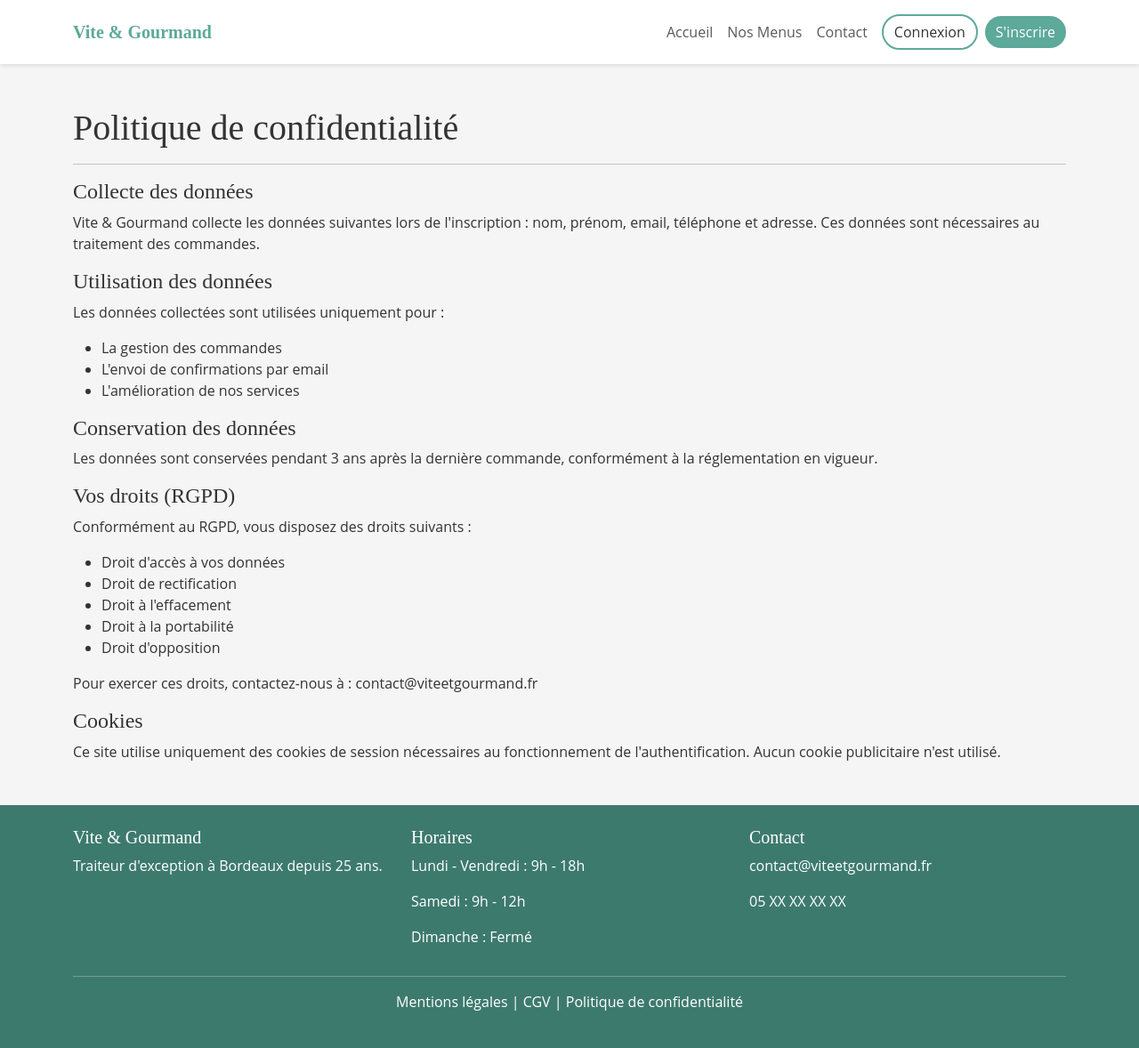
After one commit to Rvlto974/vite-gourmand02, a PHP site: page /pages/confidentialite in a window 1280 px wide. The commit adds this page. Shown: the whole page at 89% size. Run offline with PHP 8.4, Linux system fonts and the light colour scheme.

Commit message:
feat: pages mentions legales CGV confidentialite

```diff
--- /dev/null
+++ b/vite-gourmand02/controllers/PagesController.php
@@ -0,0 +1,14 @@
+<?php
+class PagesController {
+    public function mentions() {
+        require_once 'views/pages/mentions.php';
+    }
+
+    public function cgv() {
+        require_once 'views/pages/cgv.php';
+    }
+
+    public function confidentialite() {
+        require_once 'views/pages/confidentialite.php';
+    }
+}
--- a/vite-gourmand02/views/layouts/footer.php
+++ b/vite-gourmand02/views/layouts/footer.php
@@ -21,9 +21,9 @@
             </div>
             <hr>
             <p class="text-center">
-                <a href="/mentions-legales">Mentions légales</a> |
-                <a href="/cgv">CGV</a> |
-                <a href="/confidentialite">Politique de confidentialité</a>
+                <a href="/pages/mentions">Mentions légales</a> |
+                <a href="/pages/cgv">CGV</a> |
+                <a href="/pages/confidentialite">Politique de confidentialité</a>
             </p>
         </div>
     </footer>
--- /dev/null
+++ b/vite-gourmand02/views/pages/confidentialite.php
@@ -0,0 +1,40 @@
+<?php require_once 'views/layouts/header.php'; ?>
+
+<div class="container mt-5 mb-5">
+    <h1>Politique de confidentialité</h1>
+    <hr>
+
+    <h4>Collecte des données</h4>
+    <p>Vite & Gourmand collecte les données suivantes lors de l'inscription :
+    nom, prénom, email, téléphone et adresse. Ces données sont nécessaires
+    au traitement des commandes.</p>
+
+    <h4>Utilisation des données</h4>
+    <p>Les données collectées sont utilisées uniquement pour :</p>
+    <ul>
+        <li>La gestion des commandes</li>
+        <li>L'envoi de confirmations par email</li>
+        <li>L'amélioration de nos services</li>
+    </ul>
+
+    <h4>Conservation des données</h4>
+    <p>Les données sont conservées pendant 3 ans après la dernière commande,
+    conformément à la réglementation en vigueur.</p>
+
+    <h4>Vos droits (RGPD)</h4>
+    <p>Conformément au RGPD, vous disposez des droits suivants :</p>
+    <ul>
+        <li>Droit d'accès à vos données</li>
+        <li>Droit de rectification</li>
+        <li>Droit à l'effacement</li>
+        <li>Droit à la portabilité</li>
+        <li>Droit d'opposition</li>
+    </ul>
+    <p>Pour exercer ces droits, contactez-nous à : contact@viteetgourmand.fr</p>
+
+    <h4>Cookies</h4>
+    <p>Ce site utilise uniquement des cookies de session nécessaires au fonctionnement
+    de l'authentification. Aucun cookie publicitaire n'est utilisé.</p>
+</div>
+
+<?php require_once 'views/layouts/footer.php'; ?>
```
Also changed, not shown: vite-gourmand02/views/pages/cgv.php (added, +33 -0 lines), vite-gourmand02/views/pages/mentions.php (added, +36 -0 lines).
